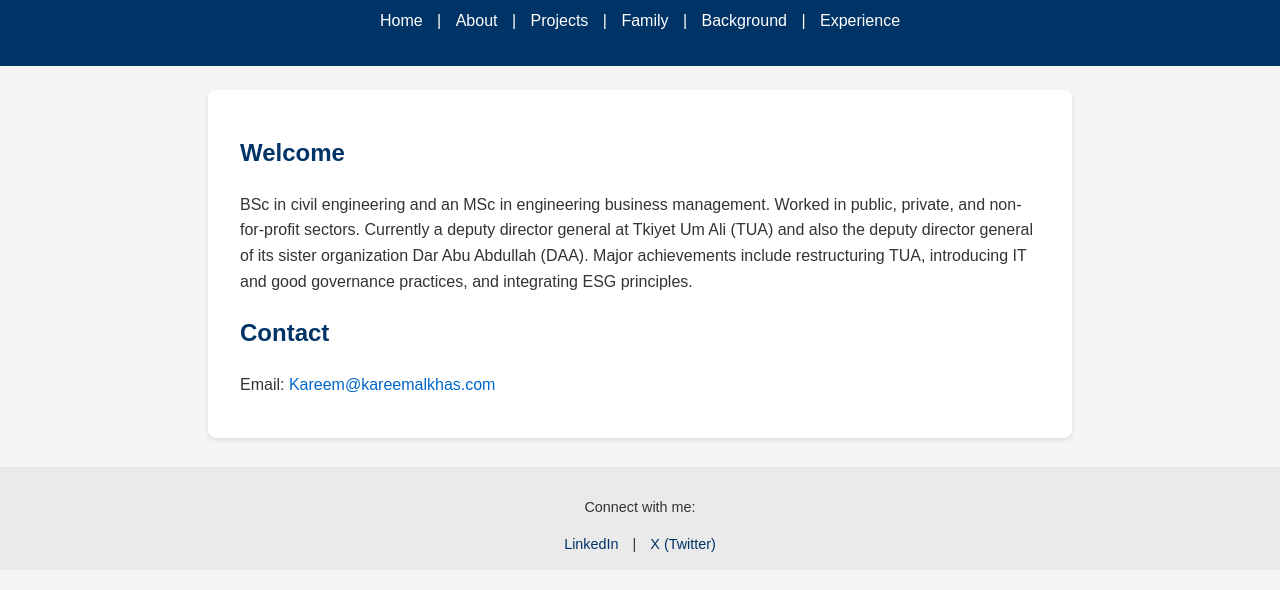
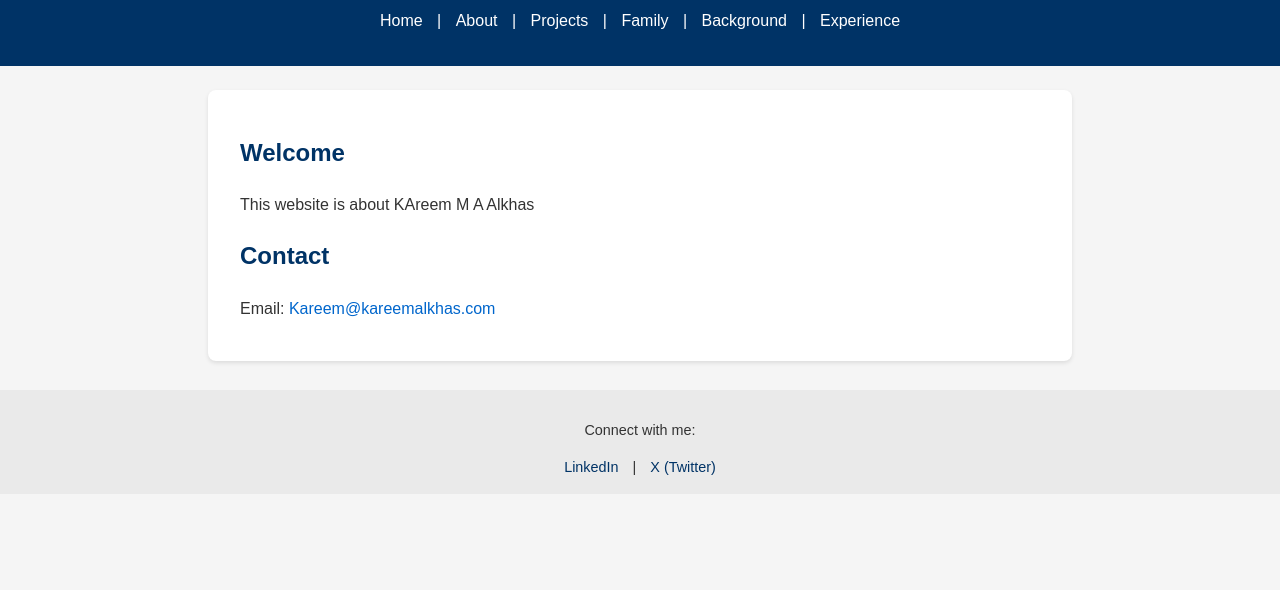
Before and after one commit to Kalxium/kareemalkhas-site, a plain HTML site: page index.html in a window 1280 px wide. Shown: the part 118-708 px from the top of the page. Drawn offline with Linux system fonts and the light colour scheme.

Commit message:
Update index.html

```diff
--- a/index.html
+++ b/index.html
@@ -24,13 +24,10 @@
 
       <h2>Welcome</h2>
       <p>
-        BSc in civil engineering and an MSc in engineering business management.
-        Worked in public, private, and non-for-profit sectors. Currently a deputy director general at Tkiyet Um Ali (TUA)
-        and also the deputy director general of its sister organization Dar Abu Abdullah (DAA).
-        Major achievements include restructuring TUA, introducing IT and good governance practices, and integrating ESG principles.
+        This website is about KAreem M A Alkhas
       </p>
       <h2>Contact</h2>
-      <p>Email: <a href="mailto:Kareem@kareemalkhas.com">Kareem@kareemalkhas.com</a></p>
+      <p>Email: <a href="mailto:Kareem@Alkhas-Hatoug.com">Kareem@kareemalkhas.com</a></p>
 
   </section>
 
```
